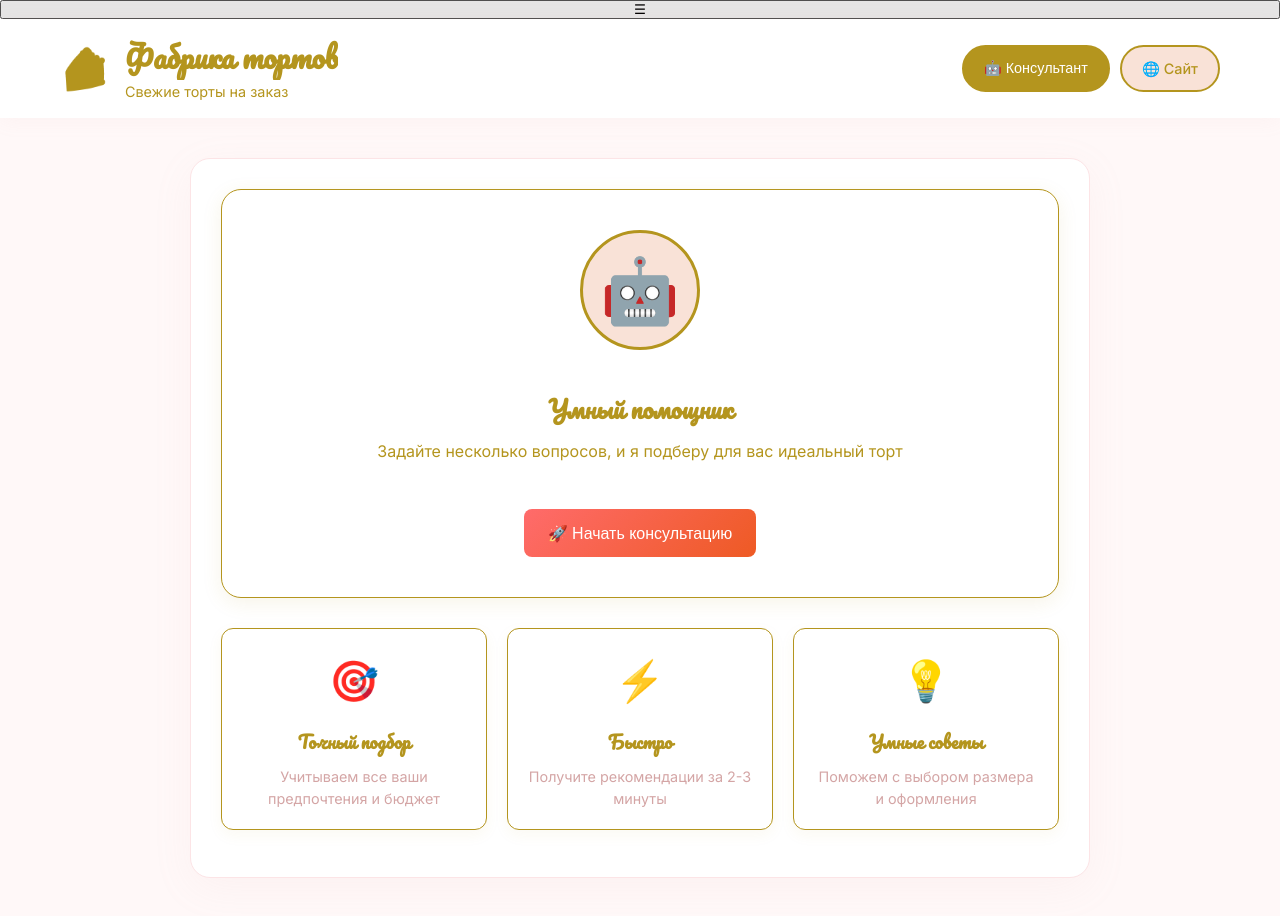
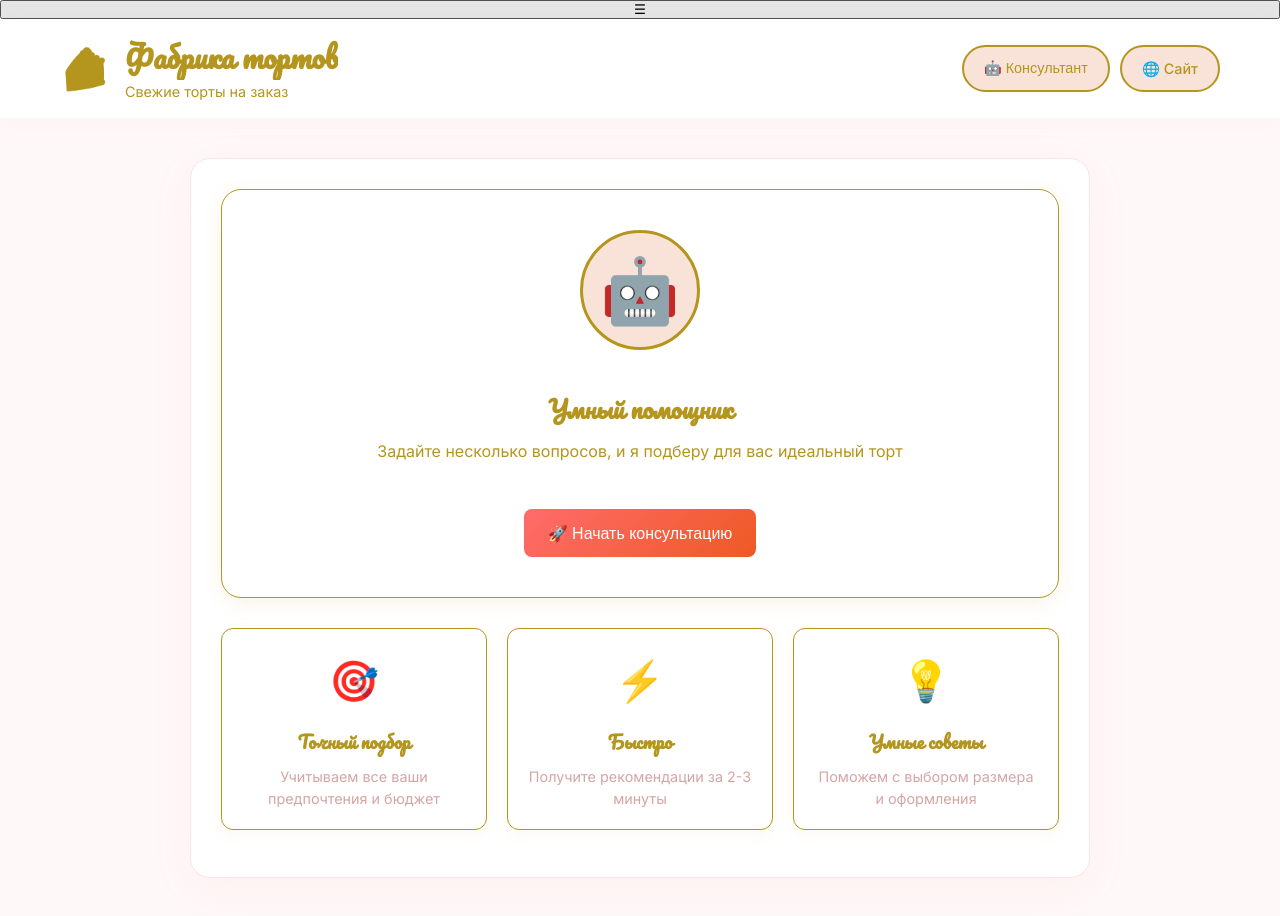
Before and after one commit to starikovanastia-lgtm/robot-consultant, a React (Vite) app: page / in a window 1280 px wide. Built offline with nearby package versions, Linux system fonts and the light colour scheme; a web font is replaced by a local one.

Commit message:
Изменен стиль кнопки 'Консультант': розовый фон с золотой рамкой

```diff
--- a/src/App.css
+++ b/src/App.css
@@ -105,10 +105,16 @@ body {
   color: white;
 }
 
-.nav-btn.active {
+.nav-btn.active:hover {
   background: #b4951e;
   border-color: #b4951e;
   color: white;
+}
+
+.nav-btn.active {
+  background: #f9e2d7;
+  border-color: #b4951e;
+  color: #b4951e;
 }
 
 /* Hero Section */
```
